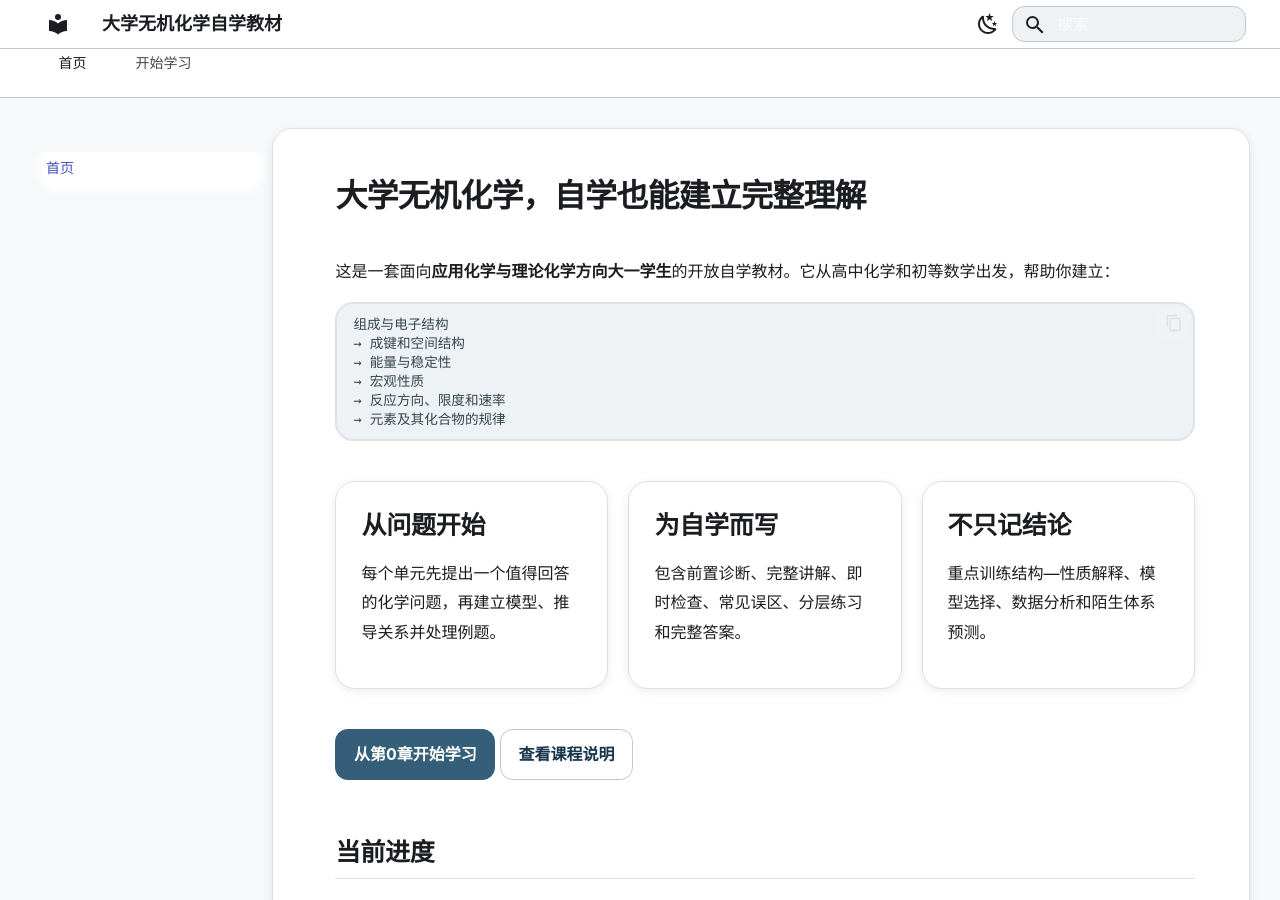
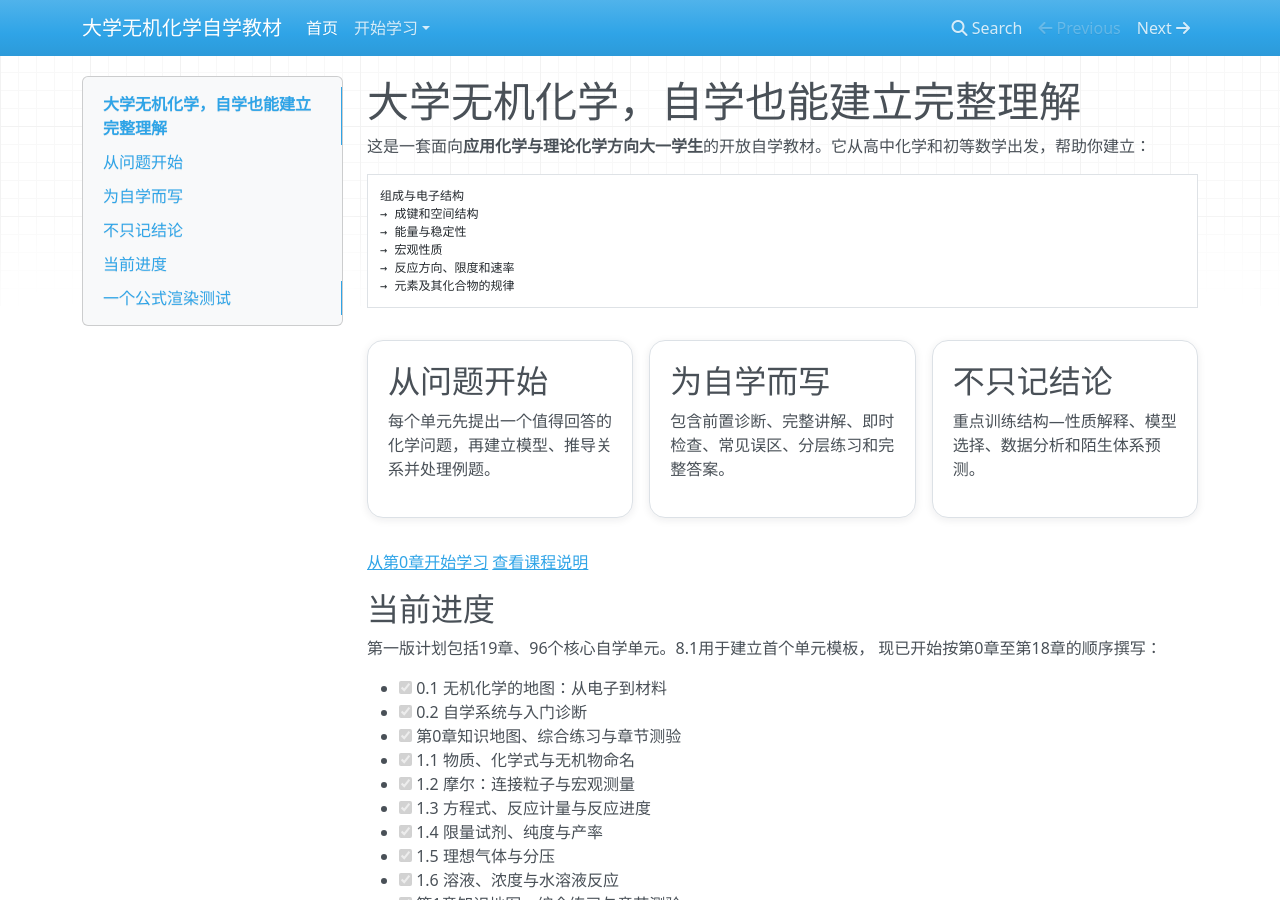
Before and after one commit to windssmile/mychemistrybook, an MkDocs documentation site: the page built from content/index.md, in a window 1280 px wide and 900 px high. Built offline with MkDocs 1.6.1, drawn with Linux system fonts in a browser that asks for light colours; nearby versions of some CDN libraries; some of the changed text lies outside the part shown.

```diff
--- a/mkdocs.yml
+++ b/mkdocs.yml
@@ -10,7 +10,6 @@ site_dir: site
 use_directory_urls: true
 
 theme:
-  name: material
   language: zh
   font: false
   features:
@@ -25,21 +24,6 @@ theme:
     - search.suggest
     - search.highlight
     - content.code.copy
-  palette:
-    - media: "(prefers-color-scheme: light)"
-      scheme: default
-      primary: blue grey
-      accent: blue grey
-      toggle:
-        icon: material/weather-night
-        name: 切换到深色模式
-    - media: "(prefers-color-scheme: dark)"
-      scheme: slate
-      primary: blue grey
-      accent: blue grey
-      toggle:
-        icon: material/weather-sunny
-        name: 切换到浅色模式
 
 nav:
   - 首页: index.md
--- a/requirements.txt
+++ b/requirements.txt
@@ -1,2 +1 @@
-mkdocs==1.6.1
-mkdocs-material==9.7.7
+zensical==0.0.51
```
